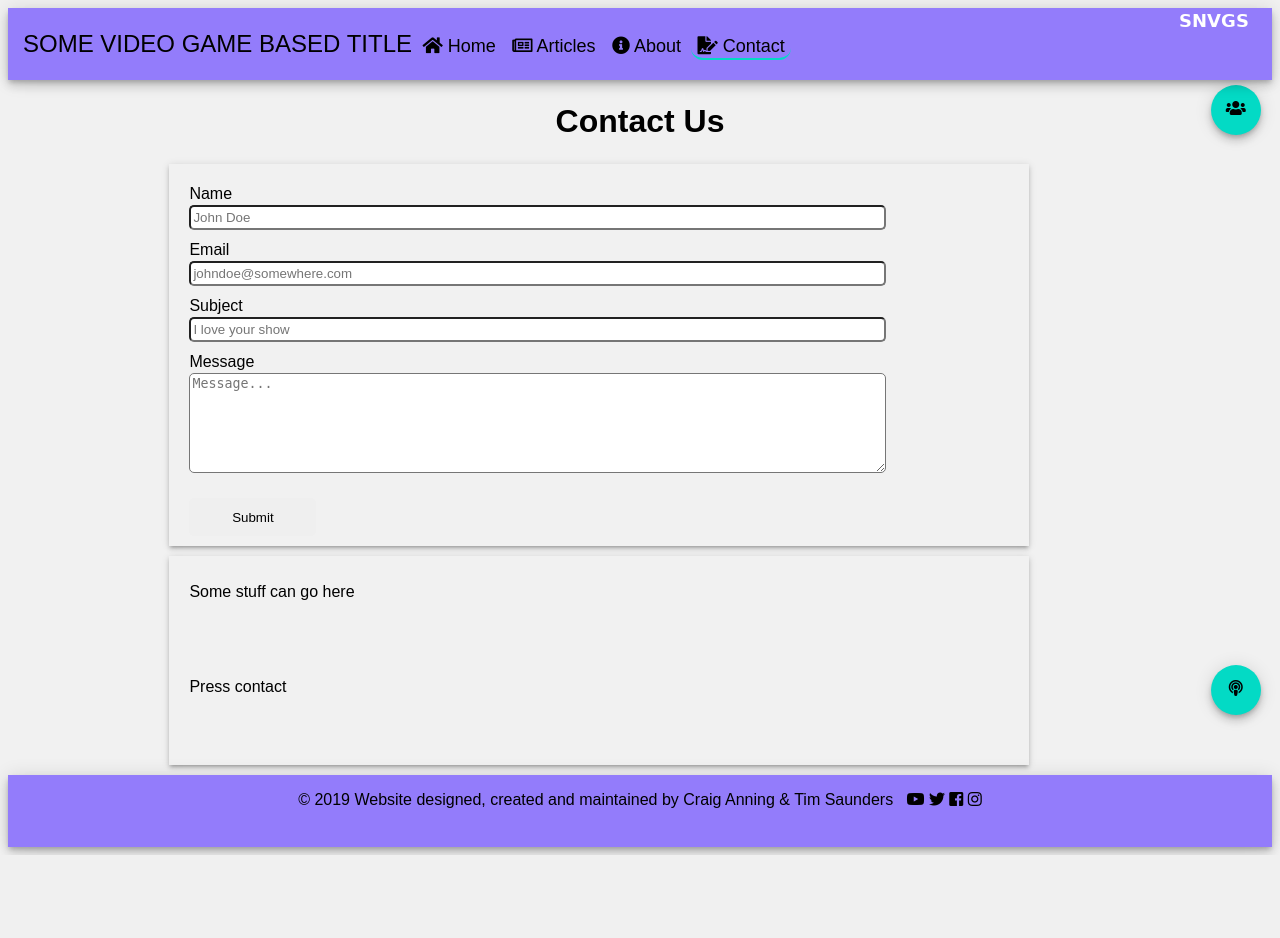
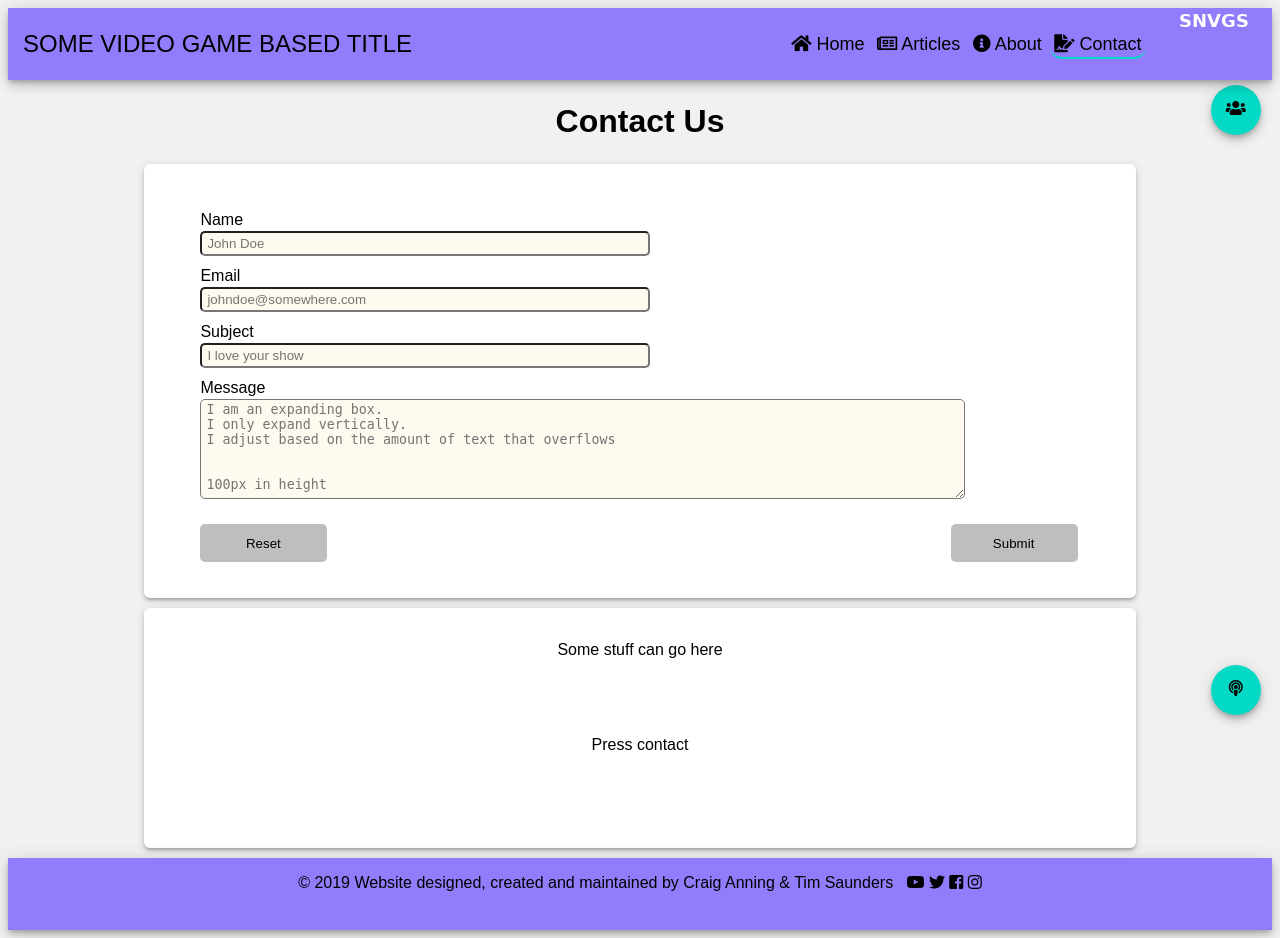
Before and after one commit to MetalHeadCraig/Website, a PHP site: page /contact.php in a window 1280 px wide. Before the commit the page ends 855 px from the top, so only its background shows below. Run offline with PHP 8.4, Linux system fonts and the light colour scheme; some libraries are stand-ins or nearby versions.

Commit message:
Updates from today's meeting
Various style changes including the expansion of all articles on the articles page.
New JS script to expand height of the contact box if height exceeds scrollbar

```diff
--- a/about.php
+++ b/about.php
@@ -20,7 +20,6 @@
         <br>
         <p>Still here?</p>
     </div>
-    <br>
    <div class="card shadow--3dp">
        <h3>Podcasts go here</h3>
         <p>This is where we place the podcast links/widget for listening to the one that generates the most income, like this one below</p>
--- a/contact.php
+++ b/contact.php
@@ -4,8 +4,8 @@
 ?>
 <link rel="stylesheet" href="css/contact.css" />
     <h1>Contact Us</h1>
-	<div class="form shadow--3dp">
-            <form>
+	<div class="card shadow--3dp">
+            <form method="Post">
                     <label>Name</label>
                     <input name="Name" placeholder="John Doe">
 
@@ -16,13 +16,20 @@
                     <input name="subject" placeholder="I love your show">
 
                     <label>Message</label>
-                    <textarea name="message" placeholder="Message..."></textarea>
+                    <textarea name="message" placeholder="I am an expanding box.
+I only expand vertically.
+I adjust based on the amount of text that overflows
+
+
+100px in height"></textarea>
+
+                    <input id="reset" name="reset" type="reset" value="Reset">
 
                     <input id="submit" name="submit" type="submit" value="Submit">
 
             </form>
     </div>
-   <div class="contact shadow--3dp">
+   <div class="card shadow--3dp">
        <p>Some stuff can go here</p>
        <br>
        <br>
--- /dev/null
+++ b/css/articles.css
@@ -0,0 +1,3 @@
+.column {
+    width: 100%;
+}
--- a/css/contact.css
+++ b/css/contact.css
@@ -8,13 +8,11 @@
 * secondary text color - white
 **/
 
-.form, .contact {
+form {
     margin: 10px;
     padding: 10px 20px;
-    width: 85%;
-    min-height: 100px;
     position: relative;
-    left: 25px;
+    text-align: left;
 }
 
 label {
@@ -22,10 +20,19 @@
     margin-top: 10px;
 }
 
+label, input, textarea {
+    margin-left: inherit;
+}
+
+input {
+    width: 50%;
+}
+
 input, textarea {
-    width: 85%;
     min-height: 25px;
     border-radius: 5px;
+    padding-left: 5px;
+    background-color: floralwhite;
 }
 
 input:focus, textarea:focus {
@@ -34,15 +41,24 @@
 
 textarea {
     min-height: 100px;
+    width: 85%;
+    overflow-y: hidden;
 }
 
-#submit {
+#submit, #reset {
     width: 127px;
     height: 38px;
     border: none;
     margin-top: 20px;
     cursor: pointer;
-    display: block;
+    display: inline-block;
+    background-color: #BEBEBE
+}
+
+#submit {
+    position: absolute;
+    right: 32px;
+    bottom: 10px;
 }
 
 .contact h3 {
--- a/css/main.css
+++ b/css/main.css
@@ -76,6 +76,7 @@
   font-size: 18px;
   border: none;
   border-radius: 12px;
+  padding: 4px 4px 2px;
 }
 
 button:hover {
@@ -107,7 +108,6 @@
   float: left;
   width: 48%;
   padding: 10px;
-  margin: 5px;
 }
 
 /* Remove extra left and right margins, due to padding */
@@ -129,11 +129,14 @@
   background-color: #ffffff;
   min-height: 240px;
   border-radius: 6px;
+  margin: 10px;
 }
 
 .date {
   float: right;
   font-weight: bold;
+  text-transform: uppercase;
+  font-size: smaller;
 }
 
 #smedia, #pmedia {
--- a/includes/header.php
+++ b/includes/header.php
@@ -1,10 +1,10 @@
 <header class="shadow--6dp">
 				<span id="name">Some Video Game Based Title</span>
-					<container id="pages">
+					<container id="nav">
 					<button id="home" onclick="selectButton('#home')" <?php if ($page == "home") {?> class="active" <?php ;} ?>>
 							<a href="index.php"><i class="fas fa-home"></i> Home</a></button>
-						<button id="articles" onclick="selectButton('#articles')" <?php if ($page == "article") {?> class="active" <?php ;} ?>>
-							<a href ="article.php"><i class="far fa-newspaper"></i> Articles</a></button>
+						<button id="articles" onclick="selectButton('#articles')" <?php if ($page == "articles") {?> class="active" <?php ;} ?>>
+							<a href ="articles.php"><i class="far fa-newspaper"></i> Articles</a></button>
 						<button id="about" onclick="selectButton('#about')" <?php if ($page == "about") {?> class="active" <?php ;} ?>>
 							<a href="about.php"><i class="fas fa-info-circle"></i> About</a></button>
 						<button id="contact" onclick="selectButton('#contact')" <?php if ($page == "contact") {?> class="active" <?php ;} ?>>
--- a/index.php
+++ b/index.php
@@ -41,7 +41,7 @@
 			?>
 		</div>
 		<div style="float: right;">
-			<a href="article.php">View more articles from the Archive</a>
+			<a href="articles.php">View more articles from the Archive</a>
 		</div>
 
 			<br>
--- a/scripts/script.js
+++ b/scripts/script.js
@@ -1,10 +1,10 @@
-// Highlight the selected button in the navbar
+// highlight the selected button in the navbar
 function selectButton(buttonId) {
   $('#pages button').removeClass('active');
   $(buttonId).addClass('active');
 }
 
-  // Global variables for social media and podcast media buttons and content
+  // global variables for social media and podcast media buttons and content
   var smedia = document.getElementById ('smedia');
   var social = document.getElementById ('social-call');
   var pmedia = document.getElementById ('pmedia');
@@ -46,12 +46,14 @@
   }
 });
 
+
 // This is where we can exclude instead of blanket if we need to (TESTED AND FUNCTIONAL)
 /* $(document).ready(function() {
   $("a[href^=http]").each(function(){
      // NEW - excluded domains list
      var excludes = [
        // this is where we enter domains that we don't want externally opened, a shop for example.
+
      ];
      for (i = 0; i < excludes.length; i++) {
         if (this.href.indexOf(excludes[i]) != -1) {
@@ -68,4 +70,26 @@
           $(this).click(); // this makes it happen
      }
   })
-  }); */
+});*/
+
+
+/** This will change the height of the text input field in the contact form
+** #textarea is modified in this case
+*/
+$(function() {
+  $('textarea').on('keyup paste', function() {
+    var $el = $(this),
+        offset = $el.innerHeight() - $el.height();
+
+      // check the height of the scrollbar
+    if ($el.innerHeight < this.scrollHeight) {
+      // this will increase the height of the text field if it is larger than the scrollbar
+      $el.height(this.scrollHeight - offset);
+    } else {
+      // this will shrink the height when the text takes up less than the scrollbar height unless below
+      // stated size
+      $el.height(1);
+      $el.height(this.scrollHeight - offset);
+    }
+  });
+});
```
Also changed, not shown: article.php (deleted, +0 -35 lines), articles.php (added, +35 -0 lines), css/style.css (deleted, +0 -172 lines). Lines whose indentation alone changed are shown as unchanged.
